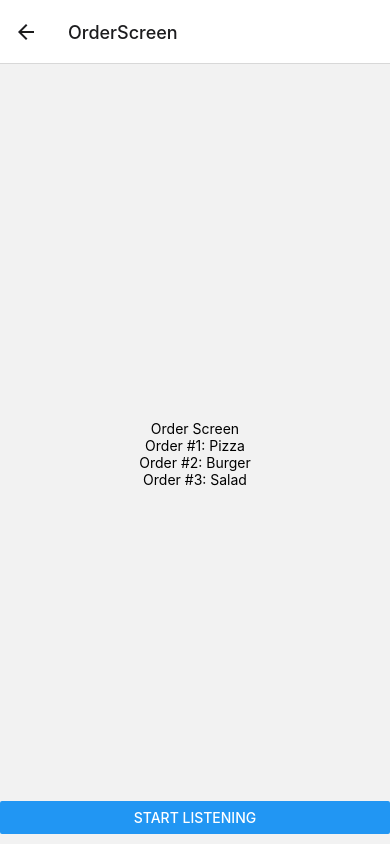
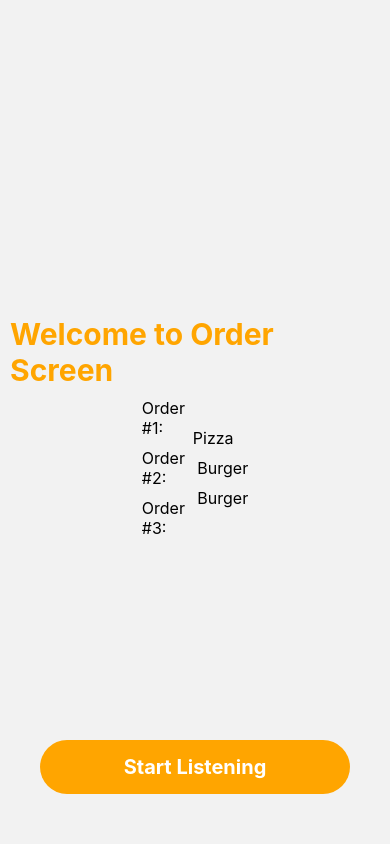
Before and after one commit to abidhussain173/SocialLoginLearningApp, a React Native app: screen /OrderScreen in a window 390 px wide. Built offline with nearby package versions, Linux system fonts and the light colour scheme.

Commit message:
speech recognition

```diff
--- a/src/Navogators/AppNavigator/StackNavigator.tsx
+++ b/src/Navogators/AppNavigator/StackNavigator.tsx
@@ -11,10 +11,10 @@ const StackNavigator = () => {
     return (
         <Stack.Navigator
             screenOptions={{
-                headerShown: true,
+                headerShown: false,
             }}
             // initialRouteName={userInfo ? "Home" : "Login"}
-            initialRouteName="Settings"
+            initialRouteName="SpeechRecognition"
         >
             {/* <Stack.Screen name="Home" component={HomeContainer} /> */}
             <Stack.Screen name="SpeechRecognition" component={SpeechRecognition} />
--- a/src/Navogators/NavigatorContainer/NavigatorContainer.tsx
+++ b/src/Navogators/NavigatorContainer/NavigatorContainer.tsx
@@ -109,7 +109,7 @@
 
 // export default NavigatorContainer;
 import React, { useEffect, useRef } from 'react';
-import { View, Button } from 'react-native';
+import { View, Button, TouchableOpacity, Text } from 'react-native';
 import { useDispatch, useSelector } from 'react-redux';
 import { NavigationContainer } from '@react-navigation/native';
 import StackNavigator from '../AppNavigator/StackNavigator';
@@ -119,10 +119,14 @@ import { goBack, setScreen } from '../../Redux/Reducers/NavigationReducer';
 import { RootState } from '../../Redux/Store/Store';
 
 const screenMappings: { [key: string]: string } = {
+    'Speech Recognition': 'SpeechRecognition',
+    'Speech screen': 'SpeechRecognition',
+    'Speech': 'SpeechRecognition',
     'profile screen': 'ProfileScreen',
     'profile': 'ProfileScreen',
     'my account': 'ProfileScreen',
     'settings': 'Settings',
+    'setting': 'Settings',
     'preferences': 'Settings',
     'order screen': 'OrderScreen',
     'order': 'OrderScreen',
@@ -192,6 +196,9 @@ const NavigatorContainer: React.FC = () => {
     const handleNavigation = (screen: string) => {
         if (screen === '') return;
         switch (screen) {
+            case 'SpeechRecognition':
+                navigationRef.current?.navigate("SpeechRecognition");
+                break;
             case 'ProfileScreen':
                 navigationRef.current?.navigate("ProfileScreen");
                 break;
@@ -219,9 +226,26 @@ const NavigatorContainer: React.FC = () => {
     return (
         <NavigationContainer ref={navigationRef}>
             <StackNavigator />
-            <View style={{ position: 'absolute', bottom: 10, left: 0, right: 0 }}>
-                <Button title="Start Listening" onPress={startListening} />
-            </View>
+            <TouchableOpacity
+                onPress={startListening}
+                style={{
+                    position: 'absolute',
+                    bottom: 50,
+                    left: 0,
+                    right: 0,
+                    backgroundColor: 'orange',
+                    alignItems: 'center',
+                    justifyContent: 'center',
+                    padding: 15,
+                    marginHorizontal: 40,
+                    borderRadius: 40
+                }}>
+                <Text style={{
+                    fontSize: 20,
+                    color: 'white',
+                    fontWeight: 'bold'
+                }}>Start Listening</Text>
+            </TouchableOpacity>
         </NavigationContainer>
     );
 };
--- a/src/screens/Search/SearchScreen.tsx
+++ b/src/screens/Search/SearchScreen.tsx
@@ -6,7 +6,7 @@ import { UserNavigationRootProps } from '../../ScreensTypes/ScreensTpes';
 const SearchScreen: React.FC<UserNavigationRootProps<"Settings">> = (props) => {
     return (
         <View style={{ flex: 1, justifyContent: 'center', alignItems: 'center' }}>
-            <Text>Settings!</Text>
+            <Text>Search Screen!</Text>
         </View>
     );
 };
--- a/src/screens/SpeechRecognitionScreens/OrderScreen.tsx
+++ b/src/screens/SpeechRecognitionScreens/OrderScreen.tsx
@@ -9,10 +9,51 @@ export const OrderScreen: React.FC<UserNavigationRootProps<"OrderScreen">> = (pr
             alignItems: 'center',
             justifyContent: 'center'
         }}>
-            <Text>Order Screen</Text>
-            <Text>Order #1: Pizza</Text>
-            <Text>Order #2: Burger</Text>
-            <Text>Order #3: Salad</Text>
+            <View style={{
+                padding: 10,
+            }}>
+                <Text
+                    style={{
+                        fontSize: 30,
+                        fontWeight: 'bold',
+                        color: "orange"
+                    }}
+                >Welcome to Order Screen</Text>
+            </View>
+            <View style={{
+                flexDirection: 'row',
+                alignItems: 'center',
+                justifyContent: 'center'
+            }}>
+                <View style={{
+                    width: "40%"
+                }}>
+                    <Text style={{
+                        fontSize: 16,
+                        marginBottom: 10,
+                    }}>Order #1:</Text>
+                    <Text style={{
+                        fontSize: 16,
+                        marginBottom: 10
+                    }}>Order #2:</Text>
+                    <Text style={{
+                        fontSize: 16,
+                    }}>Order #3:</Text>
+                </View>
+                <View>
+                    <Text style={{
+                        fontSize: 16,
+                        marginBottom: 10
+                    }}>Pizza</Text>
+                    <Text style={{
+                        fontSize: 16,
+                        marginBottom: 10
+                    }}> Burger</Text>
+                    <Text style={{
+                        fontSize: 16,
+                    }}> Burger</Text>
+                </View>
+            </View>
         </View>
     );
 };
--- a/src/screens/SpeechRecognitionScreens/ProfileScreen.tsx
+++ b/src/screens/SpeechRecognitionScreens/ProfileScreen.tsx
@@ -9,10 +9,43 @@ export const ProfileScreen: React.FC<UserNavigationRootProps<"ProfileScreen">> =
             alignItems: 'center',
             justifyContent: 'center'
         }}>
-            <Text>Profile Screen</Text>
-            <Text>Username: John Doe</Text>
-            <Text>Email: john.doe@example.com</Text>
-            <Text>Member since: January 2021</Text>
+            <View style={{
+                padding: 10,
+            }}>
+                <Text
+                    style={{
+                        fontSize: 30,
+                        fontWeight: 'bold',
+                        color: "orange"
+                    }}
+                >Welcome to Profile Screen</Text>
+            </View>
+            <View style={{
+                flexDirection: 'row',
+                alignItems: 'center',
+                justifyContent: 'center'
+            }}>
+                <View style={{
+                    width: "30%"
+                }}>
+                    <Text style={{
+                        fontSize: 16,
+                        marginBottom: 10
+                    }}>Username:</Text>
+                    <Text style={{
+                        fontSize: 16,
+                    }}>Email:</Text>
+                </View>
+                <View>
+                    <Text style={{
+                        fontSize: 16,
+                        marginBottom: 10
+                    }}>John Doe</Text>
+                    <Text style={{
+                        fontSize: 16,
+                    }}>john.doe@example.com</Text>
+                </View>
+            </View>
         </View>
     );
 };
--- a/src/screens/SpeechRecognitionScreens/SettingScreen.tsx
+++ b/src/screens/SpeechRecognitionScreens/SettingScreen.tsx
@@ -1,18 +1,28 @@
 import React from 'react';
-import { View, Text } from 'react-native';
+import { View, Text, SafeAreaView } from 'react-native';
 import { UserNavigationRootProps } from '../../ScreensTypes/ScreensTpes';
 
 export const SettingScreen: React.FC<UserNavigationRootProps<"Settings">> = (props) => {
     return (
-        <View style={{
+        <SafeAreaView style={{
             flex: 1,
             alignItems: 'center',
             justifyContent: 'center'
         }}>
-            <Text>Settings Screen</Text>
+            <View style={{
+                padding: 10,
+            }}>
+                <Text
+                    style={{
+                        fontSize: 30,
+                        fontWeight: 'bold',
+                        color: "orange"
+                    }}
+                >Welcome to Setting Screen</Text>
+            </View>
             <Text>Notification: Enabled</Text>
             <Text>Language: English</Text>
             <Text>Privacy: Public</Text>
-        </View>
+        </SafeAreaView>
     );
 };
--- a/src/screens/SpeechRecognitionScreens/SpeechRecognition.tsx
+++ b/src/screens/SpeechRecognitionScreens/SpeechRecognition.tsx
@@ -1,7 +1,7 @@
 import React, { useEffect } from 'react';
 import { useNavigation } from '@react-navigation/native';
 import { UserNavigationRootProps } from '../../ScreensTypes/ScreensTpes';
-import { Button, SafeAreaView, Text, View } from 'react-native';
+import { Button, SafeAreaView, Text,StyleSheet, View } from 'react-native';
 
 export const SpeechRecognition: React.FC<UserNavigationRootProps<"SpeechRecognition">> = (props) => {
   // const navigation = props.navigation;
@@ -9,12 +9,38 @@ export const SpeechRecognition: React.FC<UserNavigationRootProps<"SpeechRecognit
 
 
   return (
-       <SafeAreaView>
-        <Text>Speech Recognition</Text>
-       </SafeAreaView>
+    <SafeAreaView style={styles.container}>
+    <View style={styles.content}>
+      <Text style={styles.title}>Speech Recognition</Text>
+      <Text style={styles.description}>
+        Use the "Start Listening" button below to navigate through the app using your voice.
+        Simply say the name of the screen you want to go to, and you'll be taken there directly.
+        You can also say "Go back" to return to the previous screen.
+      </Text>
+    </View>
+  </SafeAreaView>
   );
 };
-
+const styles = StyleSheet.create({
+  container: {
+    flex: 1,
+    justifyContent: 'center',
+    padding: 16,
+  },
+  content: {
+    alignItems: 'center',
+  },
+  title: {
+    fontSize: 24,
+    fontWeight: 'bold',
+    marginBottom: 16,
+  },
+  description: {
+    fontSize: 20,
+    marginHorizontal: 10,
+    color: '#666',
+  },
+});
 
 
 // import React, { useState, useEffect } from 'react';
```
